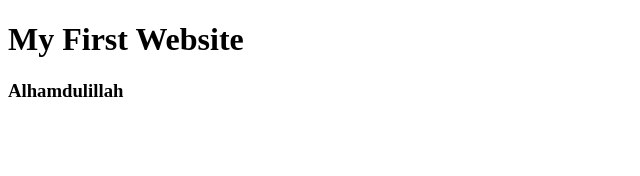
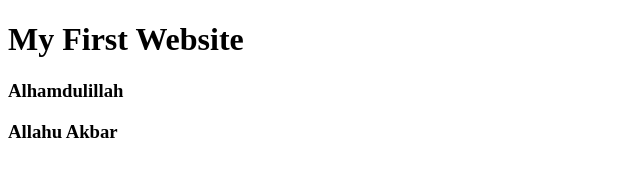
Before and after one commit to mahmudul-get/my-first-website, a plain HTML site: page index.html in a window 1280 px wide. Shown: the whole page, without its empty margins (0-640 px from the left). Drawn offline with Linux system fonts and the light colour scheme.

Commit message:
Update index.html

```diff
--- a/index.html
+++ b/index.html
@@ -9,5 +9,6 @@
 <body>
     <h1>My First Website</h1>
     <h3>Alhamdulillah</h3>
+    <h3>Allahu Akbar</h3>
 </body>
 </html>
```
